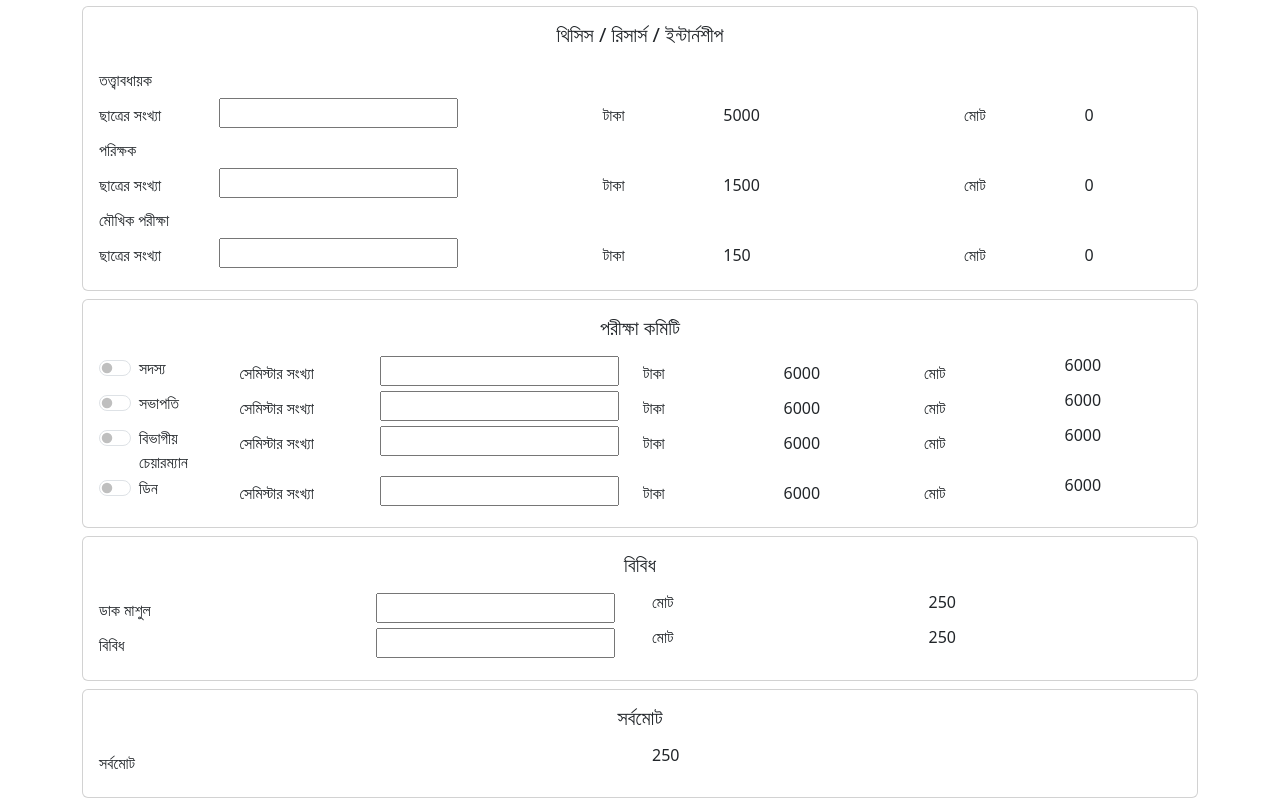
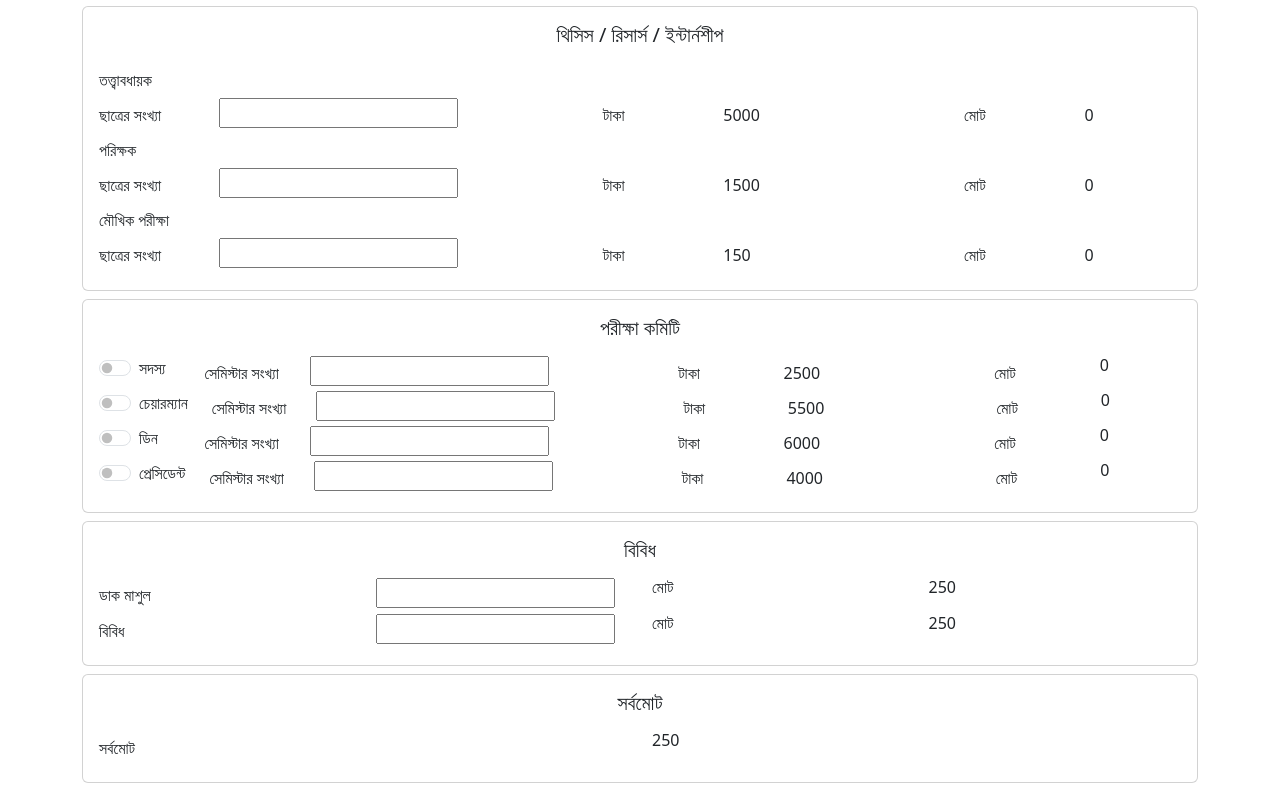
Before and after one commit to MiNHAZ-33/teacher-billing, a React (Create React App) app: page /billpage in a window 1280 px wide. Shown: the part 2070-2868 px from the top of the page. Built offline with nearby package versions, Linux system fonts and the light colour scheme.

Commit message:
issue with dean

```diff
--- a/src/components/ExamDetails.jsx
+++ b/src/components/ExamDetails.jsx
@@ -38,7 +38,11 @@ const ExamDetails = () => {
         examineerLabHour: 0,
         labHeadExamineer: 0,
         invigilator: 0,
-        administer: 0
+        administer: 0,
+        examCommitteeMember: 0,
+        examCommitteePresident: 0,
+        chairman: 0,
+        dean: 0,
     })
 
     const [checkedButtons, setCheckedButtons] = useState({
@@ -51,6 +55,12 @@ const ExamDetails = () => {
     const [examName, setExamName] = useState('')
     const [examYear, setExamYear] = useState('')
     const [tabulation, setTabulation] = useState('')
+    const [commeetteeAmounts, setCommeetteeAmounts] = useState({
+        examCommitteeMember: 0,
+        examCommitteePresident: 0,
+        chairman: 0,
+        dean: 0,
+    })
 
     const examNameHandler = (name) => {
         setExamName(name)
@@ -80,6 +90,10 @@ const ExamDetails = () => {
 
     const handleCheckedButton = (name, value) => {
         setCheckedButtons({ ...checkedButtons, [name]: value })
+        // name === 'examCommitteeMember' && value === true ? setCommeetteeAmounts({ ...commeetteeAmounts, [name]: hour.examCommitteeMember * amounts.examCommitteeMember }) : setCommeetteeAmounts({ ...commeetteeAmounts, [name]: 0 })
+        name === 'examCommitteePresident' && value === true ? setCommeetteeAmounts({ ...commeetteeAmounts, [name]: hour.examCommitteePresident * amounts.examCommitteePresident }) : setCommeetteeAmounts({ ...commeetteeAmounts, [name]: 0 })
+        // name === 'chairman' && value === true ? setCommeetteeAmounts({ ...commeetteeAmounts, [name]: hour.chairman * amounts.deptChairman }) : setCommeetteeAmounts({ ...commeetteeAmounts, [name]: 0 })
+        // name === 'dean' && value === true ? setCommeetteeAmounts({ ...commeetteeAmounts, [name]: hour.dean * amounts.dean }) : setCommeetteeAmounts({ ...commeetteeAmounts, [name]: 0 })
     }
 
 
@@ -789,91 +803,99 @@ const ExamDetails = () => {
                                 <h6 className='pt-2'>সেমিস্টার সংখ্যা</h6>
                             </Col>
                             <Col>
-                                <input></input>
+                                <input onChange={(e) => hourInputHandler('examCommitteeMember', e.target.value)}></input>
                             </Col>
+                            <Col></Col>
+                            <Col>
+                                <h6 className='pt-2'> টাকা</h6>
+                            </Col>
+                            <Col>
+                                <h6 className='pt-2'> {amounts.examCommitteeMember}</h6>
+                            </Col>
+                            <Col></Col>
+                            <Col>
+                                <h6 className='pt-2'>মোট</h6>
+                            </Col>
+                            <Col>
+                                <h6> {commeetteeAmounts.examCommitteeMember}</h6>
+                            </Col>
+                        </Row>
+                        <Row>
+                            <Col>
+                                <Form.Check type='switch' id='chairman' label='চেয়ারম্যান' onChange={(e) => handleCheckedButton('examCommitteeChairman', e.target.checked)}>
+                                </Form.Check>
+                            </Col>
+                            <Col>
+                                <h6 className='pt-2'>সেমিস্টার সংখ্যা</h6>
+                            </Col>
+                            <Col>
+                                <input onChange={(e) => hourInputHandler('examCommitteeChairman', e.target.value)}></input>
+                            </Col>
+                            <Col></Col>
+                            <Col>
+                                <h6 className='pt-2'> টাকা</h6>
+                            </Col>
+                            <Col>
+                                <h6 className='pt-2'> {amounts.deptChairman}</h6>
+                            </Col>
+                            <Col></Col>
+                            <Col>
+                                <h6 className='pt-2'>মোট</h6>
+                            </Col>
+                            <Col>
+                                <h6> {commeetteeAmounts.chairman}</h6>
+                            </Col>
+                        </Row>
+                        <Row>
+                            <Col>
+                                <Form.Check type='switch' id='dean' label='ডিন' onChange={(e) => handleCheckedButton('examCommitteeDean', e.target.checked)}>
+                                </Form.Check>
+                            </Col>
+                            <Col>
+                                <h6 className='pt-2'>সেমিস্টার সংখ্যা</h6>
+                            </Col>
+                            <Col>
+                                <input onChange={(e) => hourInputHandler('examCommitteeDean', e.target.value)}></input>
+                            </Col>
+                            <Col></Col>
                             <Col>
                                 <h6 className='pt-2'> টাকা</h6>
                             </Col>
                             <Col>
                                 <h6 className='pt-2'> {amounts.dean}</h6>
                             </Col>
+                            <Col></Col>
                             <Col>
                                 <h6 className='pt-2'>মোট</h6>
                             </Col>
                             <Col>
-                                <h6> {amounts.dean}</h6>
+                                <h6> {commeetteeAmounts.dean}</h6>
                             </Col>
                         </Row>
                         <Row>
                             <Col>
-                                <Form.Check type='switch' id='dean' label='সভাপতি'>
+                                <Form.Check type='switch' id='controller' label='প্রেসিডেন্ট' onChange={(e) => handleCheckedButton('examCommitteePresident', e.target.checked)}>
                                 </Form.Check>
                             </Col>
                             <Col>
                                 <h6 className='pt-2'>সেমিস্টার সংখ্যা</h6>
                             </Col>
                             <Col>
-                                <input></input>
+                                <input onChange={(e) => hourInputHandler('examCommitteePresident', e.target.value)}></input>
                             </Col>
+                            <Col></Col>
                             <Col>
                                 <h6 className='pt-2'> টাকা</h6>
                             </Col>
                             <Col>
-                                <h6 className='pt-2'> {amounts.dean}</h6>
+                                <h6 className='pt-2'> {amounts.examCommitteePresident}</h6>
                             </Col>
+                            <Col></Col>
                             <Col>
                                 <h6 className='pt-2'>মোট</h6>
                             </Col>
                             <Col>
-                                <h6> {amounts.dean}</h6>
-                            </Col>
-                        </Row>
-                        <Row>
-                            <Col>
-                                <Form.Check type='switch' id='dean' label='বিভাগীয় চেয়ারম্যান'>
-                                </Form.Check>
-                            </Col>
-                            <Col>
-                                <h6 className='pt-2'>সেমিস্টার সংখ্যা</h6>
-                            </Col>
-                            <Col>
-                                <input></input>
-                            </Col>
-                            <Col>
-                                <h6 className='pt-2'> টাকা</h6>
-                            </Col>
-                            <Col>
-                                <h6 className='pt-2'> {amounts.dean}</h6>
-                            </Col>
-                            <Col>
-                                <h6 className='pt-2'>মোট</h6>
-                            </Col>
-                            <Col>
-                                <h6> {amounts.dean}</h6>
-                            </Col>
-                        </Row>
-                        <Row>
-                            <Col>
-                                <Form.Check type='switch' id='dean' label='ডিন'>
-                                </Form.Check>
-                            </Col>
-                            <Col>
-                                <h6 className='pt-2'>সেমিস্টার সংখ্যা</h6>
-                            </Col>
-                            <Col>
-                                <input></input>
-                            </Col>
-                            <Col>
-                                <h6 className='pt-2'> টাকা</h6>
-                            </Col>
-                            <Col>
-                                <h6 className='pt-2'> {amounts.dean}</h6>
-                            </Col>
-                            <Col>
-                                <h6 className='pt-2'>মোট</h6>
-                            </Col>
-                            <Col>
-                                <h6> {amounts.dean}</h6>
+                                <h6> {commeetteeAmounts.examCommitteePresident}</h6>
                             </Col>
                         </Row>
                     </Card.Body>
```
